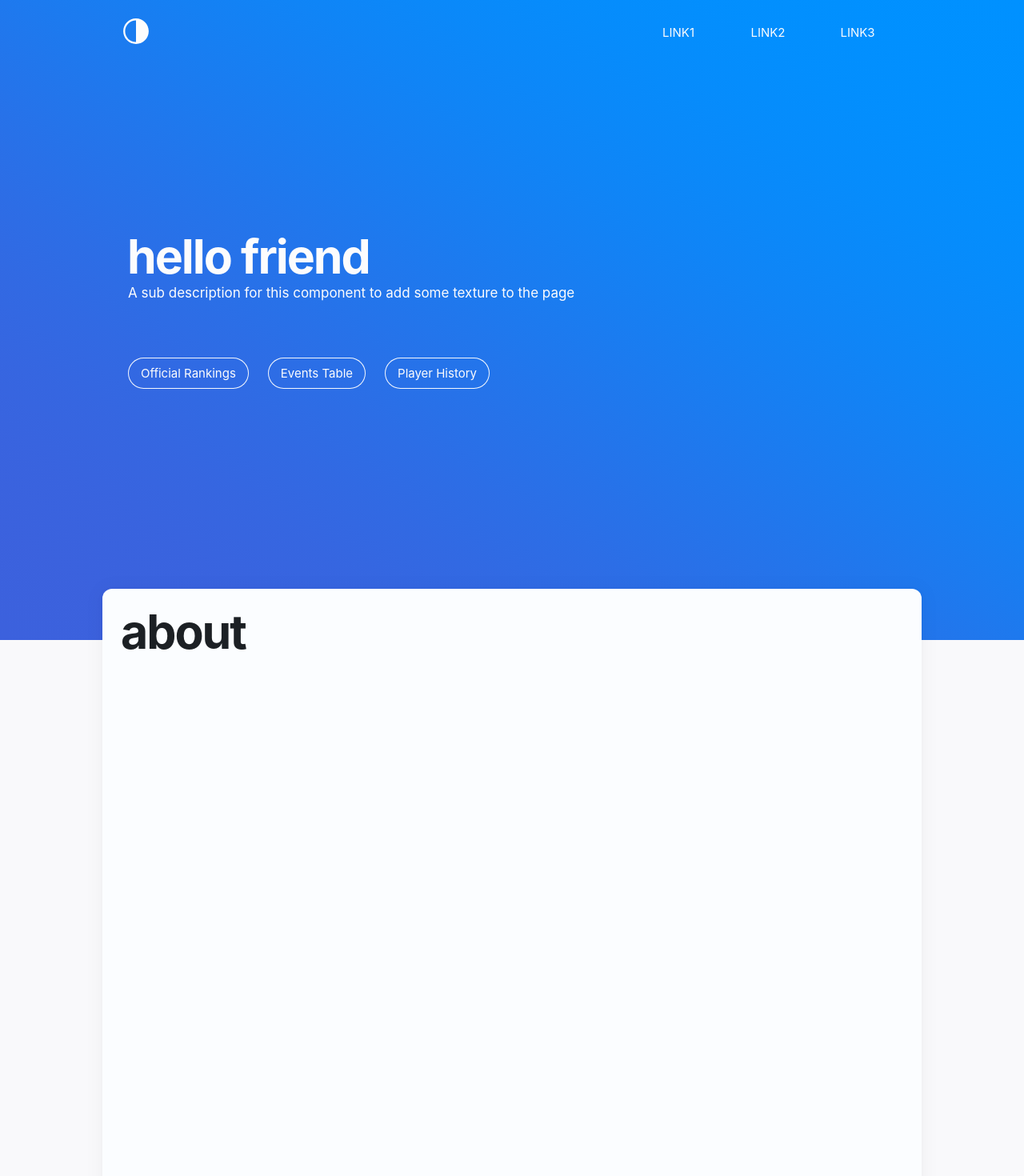
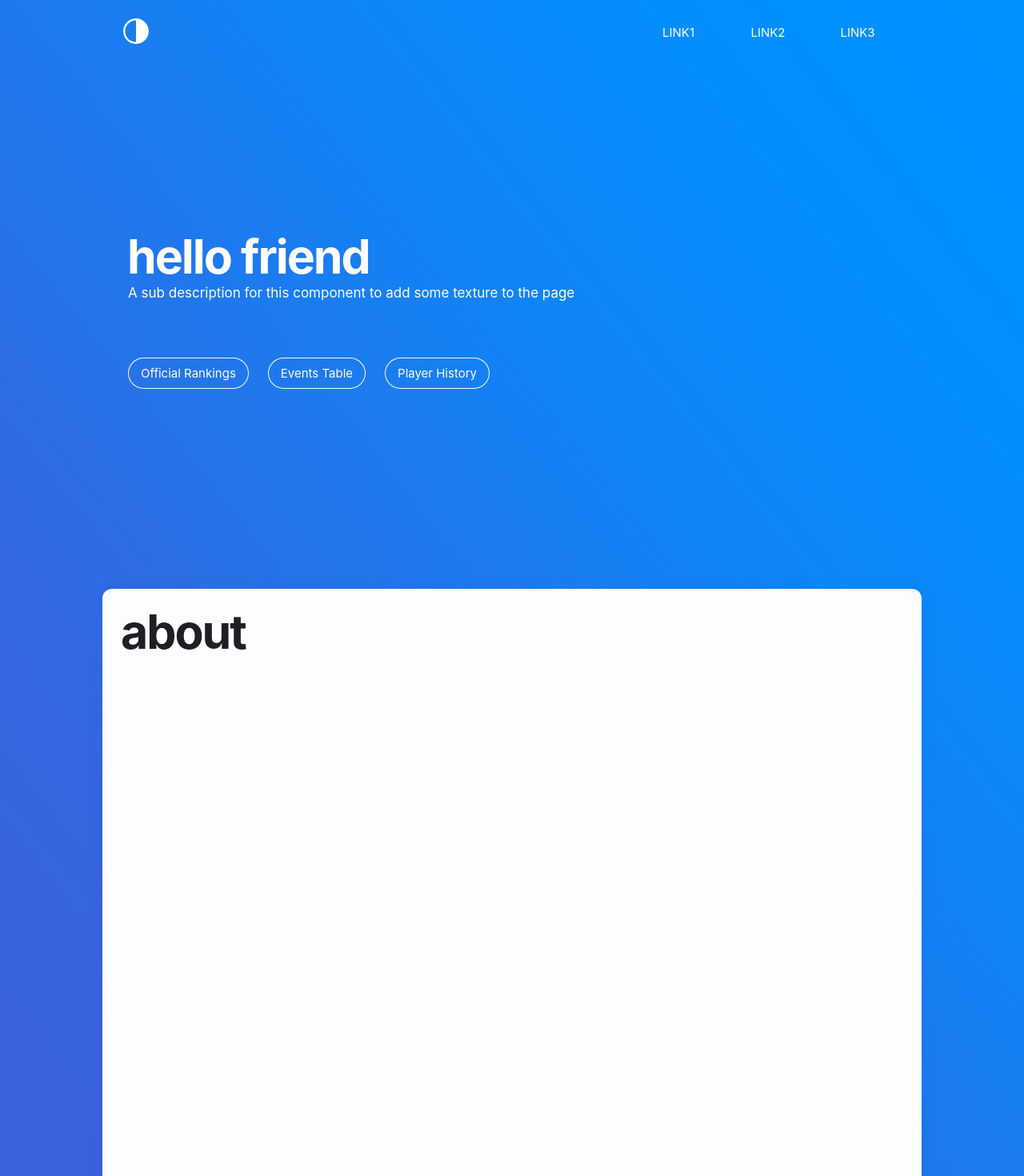
Before and after one commit to nrsimonelli/ocean-sloth, a React (Create React App) app: page / in a window 1280 px wide. Shown: the top 1470 px of the page at 80% size. Built offline with nearby package versions, Linux system fonts and the light colour scheme.

Commit message:
refactor page dir

```diff
--- a/src/App.tsx
+++ b/src/App.tsx
@@ -1,7 +1,9 @@
 import React from 'react';
+import { Route, Routes } from 'react-router';
 import { Flex } from './components/Flex';
-import About from './pages/Welcome/About';
-import Welcome from './pages/Welcome/Welcome';
+import Lost from './pages/Lost/Lost';
+import Nav from './pages/Nav/Nav';
+import Home from './pages/Home/Home';
 import { globalCss } from './stitches.config';
 
 const globalStyles = globalCss({
@@ -34,8 +36,16 @@ const App = () => {
         minHeight: '$vh',
       }}
     >
-      <Welcome />
-      <About />
+      <Routes>
+        <Route path='/' element={<Nav />}>
+          <Route index element={<Home />} />
+          <Route path='leaderboards' element={<Nav />} />
+          <Route path='tournaments' element={<Nav />} />
+          <Route path='*' element={<Lost />} />
+        </Route>
+
+        {/* <About /> */}
+      </Routes>
     </Flex>
   );
 };
--- a/src/pages/Welcome/About.tsx
+++ b/src/pages/Home/Copy.tsx
@@ -3,16 +3,17 @@ import { Container } from '../../components/Container';
 import { Flex } from '../../components/Flex';
 import { TitleText } from '../../components/Text';
 
-const About = () => {
+const Copy = () => {
   return (
     <Container
       screen
       type='3'
       css={{
         transform: 'translateY(-64px)',
-        zIndex: '$2',
         bg: '$primary1',
+        color: '$hiContrast',
         borderRadius: '$4',
+        zIndex: '$1',
         boxShadow:
           '0 2px 10px 0 rgba(0,0,0,.03), 0 2px 20px 10px rgba(0,0,0,.02)',
       }}
@@ -24,4 +25,4 @@ const About = () => {
   );
 };
 
-export default About;
+export default Copy;
--- a/src/pages/Welcome/Welcome.tsx
+++ b/src/pages/Home/Home.tsx
@@ -4,21 +4,12 @@ import { Flex } from '../../components/Flex';
 import { Text, TitleText } from '../../components/Text';
 import { GRADIENT_STRING } from '../../constants';
 import { Button } from '../../components/Button';
-import Nav from '../Nav';
+import Nav from '../Nav/Nav';
+import Copy from './Copy';
 
-const Welcome = () => {
+const Home = () => {
   return (
-    <Flex
-      direction='column'
-      align='center'
-      wrap='wrap'
-      css={{
-        minHeight: '$vh',
-        color: '$base1',
-        backgroundImage: GRADIENT_STRING,
-      }}
-    >
-      <Nav />
+    <>
       <Container type='3'>
         <Flex
           direction='column'
@@ -54,8 +45,9 @@ const Welcome = () => {
           </Flex>
         </Flex>
       </Container>
-    </Flex>
+      <Copy />
+    </>
   );
 };
 
-export default Welcome;
+export default Home;
--- /dev/null
+++ b/src/pages/Lost/Lost.tsx
@@ -0,0 +1,27 @@
+import React from 'react';
+import { Container } from '../../components/Container';
+import { Flex } from '../../components/Flex';
+import { TitleText } from '../../components/Text';
+
+const Lost = () => {
+  return (
+    <Container
+      screen
+      type='3'
+      css={{
+        transform: 'translateY(-64px)',
+        zIndex: '$2',
+        bg: '$primary1',
+        borderRadius: '$4',
+        boxShadow:
+          '0 2px 10px 0 rgba(0,0,0,.03), 0 2px 20px 10px rgba(0,0,0,.02)',
+      }}
+    >
+      <Flex pad='3'>
+        <TitleText>Lost</TitleText>
+      </Flex>
+    </Container>
+  );
+};
+
+export default Lost;
--- a/src/pages/Nav.tsx
+++ /dev/null
@@ -1,58 +0,0 @@
-import React from 'react';
-import { Container } from '../components/Container';
-import { Flex } from '../components/Flex';
-import { Text } from '../components/Text';
-import { NAV_HEIGHT } from '../constants';
-import { Div } from '../components/Div';
-
-const Nav = () => {
-  return (
-    <Container
-      type='3'
-      css={{ height: NAV_HEIGHT, position: 'absolute', top: 0 }}
-    >
-      <Flex
-        direction='row'
-        justify='between'
-        align='center'
-        css={{ height: '$full', px: '$3' }}
-      >
-        <Div>
-          <svg
-            width='36'
-            height='36'
-            viewBox='0 0 15 15'
-            fill='none'
-            xmlns='http://www.w3.org/2000/svg'
-          >
-            <path
-              d='M7.49991 0.876892C3.84222 0.876892 0.877075 3.84204 0.877075 7.49972C0.877075 11.1574 3.84222 14.1226 7.49991 14.1226C11.1576 14.1226 14.1227 11.1574 14.1227 7.49972C14.1227 3.84204 11.1576 0.876892 7.49991 0.876892ZM7.49988 1.82689C4.36688 1.8269 1.82707 4.36672 1.82707 7.49972C1.82707 10.6327 4.36688 13.1725 7.49988 13.1726V1.82689Z'
-              fill='currentColor'
-              fill-rule='evenodd'
-              clip-rule='evenodd'
-            ></path>
-          </svg>
-        </Div>
-        <Flex css={{}}>
-          <Div css={{ minWidth: '$14', textAlign: 'center' }}>
-            <Text size='3' case='uppercase'>
-              link1
-            </Text>
-          </Div>
-          <Div css={{ minWidth: '$14', textAlign: 'center' }}>
-            <Text size='3' case='uppercase'>
-              link2
-            </Text>
-          </Div>
-          <Div css={{ minWidth: '$14', textAlign: 'center' }}>
-            <Text size='3' case='uppercase'>
-              link3
-            </Text>
-          </Div>
-        </Flex>
-      </Flex>
-    </Container>
-  );
-};
-
-export default Nav;
--- /dev/null
+++ b/src/pages/Nav/Nav.tsx
@@ -0,0 +1,74 @@
+import React from 'react';
+import { Container } from '../../components/Container';
+import { Flex } from '../../components/Flex';
+import { Text } from '../../components/Text';
+import { GRADIENT_STRING, NAV_HEIGHT } from '../../constants';
+import { Div } from '../../components/Div';
+import { Outlet } from 'react-router';
+
+const Nav = () => {
+  return (
+    <Flex
+      direction='column'
+      align='center'
+      css={{
+        minHeight: '$vh',
+        color: '$base1',
+        backgroundImage: GRADIENT_STRING,
+      }}
+    >
+      <Container
+        type='3'
+        css={{
+          height: NAV_HEIGHT,
+          position: 'absolute',
+          top: 0,
+        }}
+      >
+        <Flex
+          direction='row'
+          justify='between'
+          align='center'
+          css={{ height: '$full', px: '$3' }}
+        >
+          <Div>
+            <svg
+              width='36'
+              height='36'
+              viewBox='0 0 15 15'
+              fill='none'
+              xmlns='http://www.w3.org/2000/svg'
+            >
+              <path
+                d='M7.49991 0.876892C3.84222 0.876892 0.877075 3.84204 0.877075 7.49972C0.877075 11.1574 3.84222 14.1226 7.49991 14.1226C11.1576 14.1226 14.1227 11.1574 14.1227 7.49972C14.1227 3.84204 11.1576 0.876892 7.49991 0.876892ZM7.49988 1.82689C4.36688 1.8269 1.82707 4.36672 1.82707 7.49972C1.82707 10.6327 4.36688 13.1725 7.49988 13.1726V1.82689Z'
+                fill='currentColor'
+                fill-rule='evenodd'
+                clip-rule='evenodd'
+              ></path>
+            </svg>
+          </Div>
+          <Flex css={{}}>
+            <Div css={{ minWidth: '$14', textAlign: 'center' }}>
+              <Text size='3' case='uppercase'>
+                link1
+              </Text>
+            </Div>
+            <Div css={{ minWidth: '$14', textAlign: 'center' }}>
+              <Text size='3' case='uppercase'>
+                link2
+              </Text>
+            </Div>
+            <Div css={{ minWidth: '$14', textAlign: 'center' }}>
+              <Text size='3' case='uppercase'>
+                link3
+              </Text>
+            </Div>
+          </Flex>
+        </Flex>
+      </Container>
+      <Outlet />
+    </Flex>
+  );
+};
+
+export default Nav;
```
